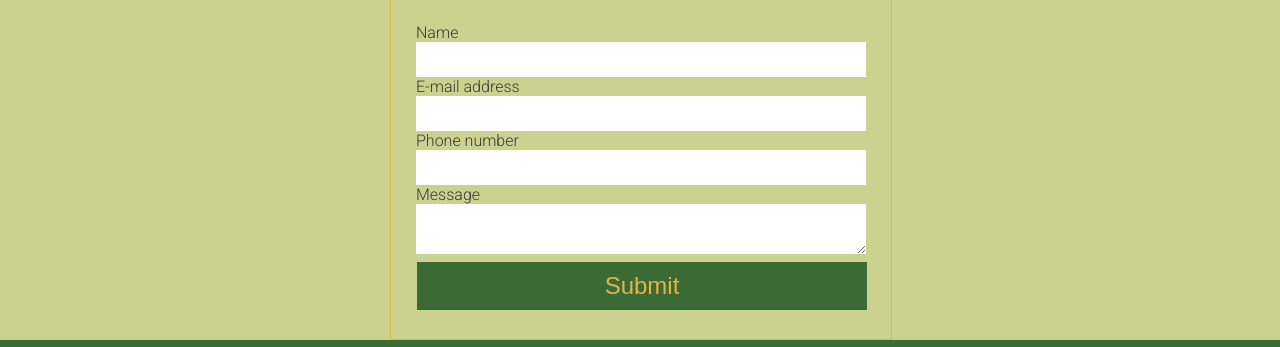
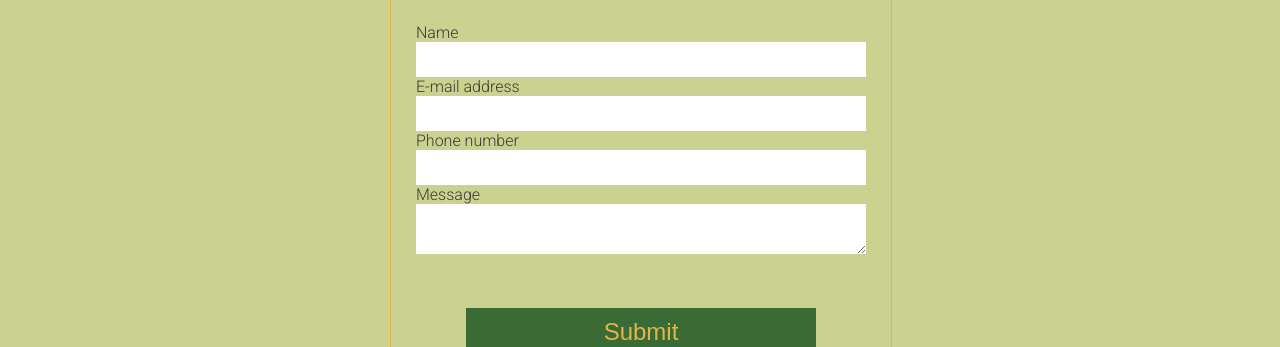
Before and after one commit to Macker85/finding-football, a plain HTML site: page contact_us.html in a window 1280 px wide. Shown: the part 78-425 px from the top of the page. Drawn offline with Linux system fonts and the light colour scheme.

Commit message:
styling of submit button to read improve contrast with background

```diff
--- a/assets/css/style.css
+++ b/assets/css/style.css
@@ -250,12 +250,12 @@ tr, th {
 
 .submit-button {
     font-size: 150%;
-    width: 100%;
+    width: 70%;
     background-color: #3a6b35;
     color: #e3b448;
     border: none;
     padding: 10px 10px;
-    margin: 4px 1px;
+    margin: 5% 15%;
     cursor: pointer;
 }
 
--- a/contact_us.html
+++ b/contact_us.html
@@ -44,8 +44,8 @@
                 <label for="message" class="contact-label">Message</label>
                 <textarea id="msg" name="user_message" class="contact-input" required></textarea>
               </li>
-              <button type="submit" class="submit-button">Submit</button>
             </ul>
+            <button type="submit" class="submit-button">Submit</button>
           </form>
     </section>
     <footer>
```
